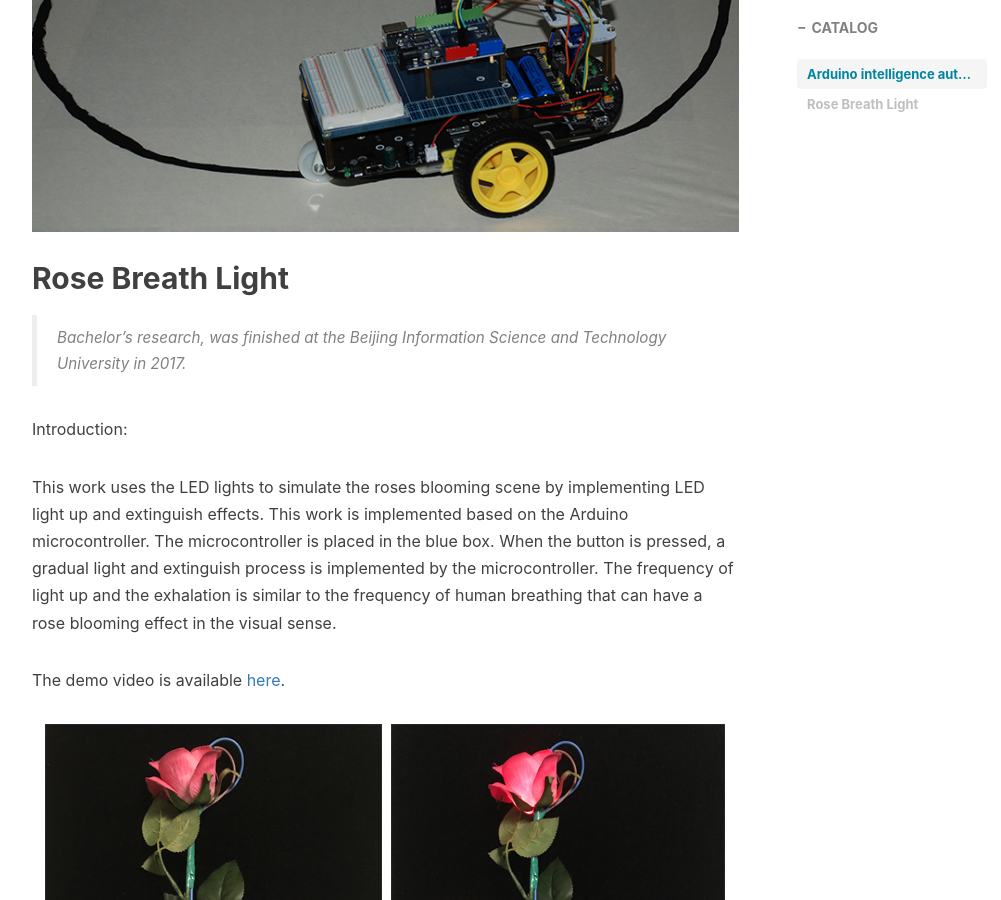
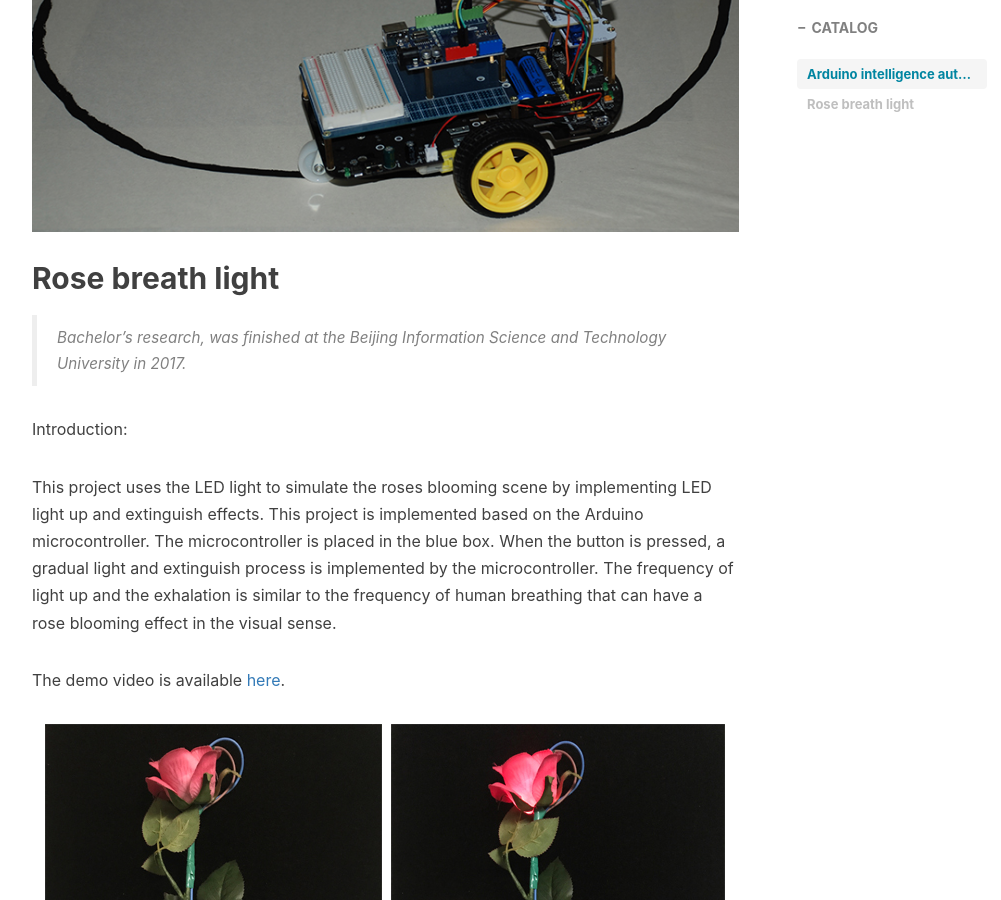
Before and after one commit to wangzh3/wangzh3.github.io, a Jekyll site: the page built from _posts/2019-10-18- Robotics.md, in a window 1280 px wide and 900 px high, scrolled down 1115 px. Shown: the whole window, without its empty margins (233-1234 px from the left). Built offline with Jekyll 4.4.1, drawn with Linux system fonts in a browser that asks for light colours; nearby versions of some CDN libraries; comment, search, counter and statistics services are not loaded.

Commit message:
Update 2019-10-18- Robotics.md

```diff
--- a/_posts/2019-10-18- Robotics.md
+++ b/_posts/2019-10-18- Robotics.md
@@ -21,12 +21,12 @@ The demo video is available [here](https://youtu.be/s8_IoeiL95I).
 
 ![](https://raw.githubusercontent.com/wangzh3/wangzh3.github.io/master/upload/car.jpg)
 
-## Rose Breath Light
+## Rose breath light
 >Bachelor's research, was finished at the Beijing Information Science and Technology University in 2017.
 
 Introduction:
 
-This work uses the LED lights to simulate the roses blooming scene by implementing LED light up and extinguish effects. This work is implemented based on the Arduino microcontroller. The microcontroller is placed in the blue box. When the button is pressed, a gradual light and extinguish process is implemented by the microcontroller. The frequency of light up and the exhalation is similar to the frequency of human breathing that can have a rose blooming effect in the visual sense.
+This project uses the LED light to simulate the roses blooming scene by implementing LED light up and extinguish effects. This project is implemented based on the Arduino microcontroller. The microcontroller is placed in the blue box. When the button is pressed, a gradual light and extinguish process is implemented by the microcontroller. The frequency of light up and the exhalation is similar to the frequency of human breathing that can have a rose blooming effect in the visual sense.
 
 The demo video is available [here](https://youtu.be/aVz7cXg6uZ0).
 
```
